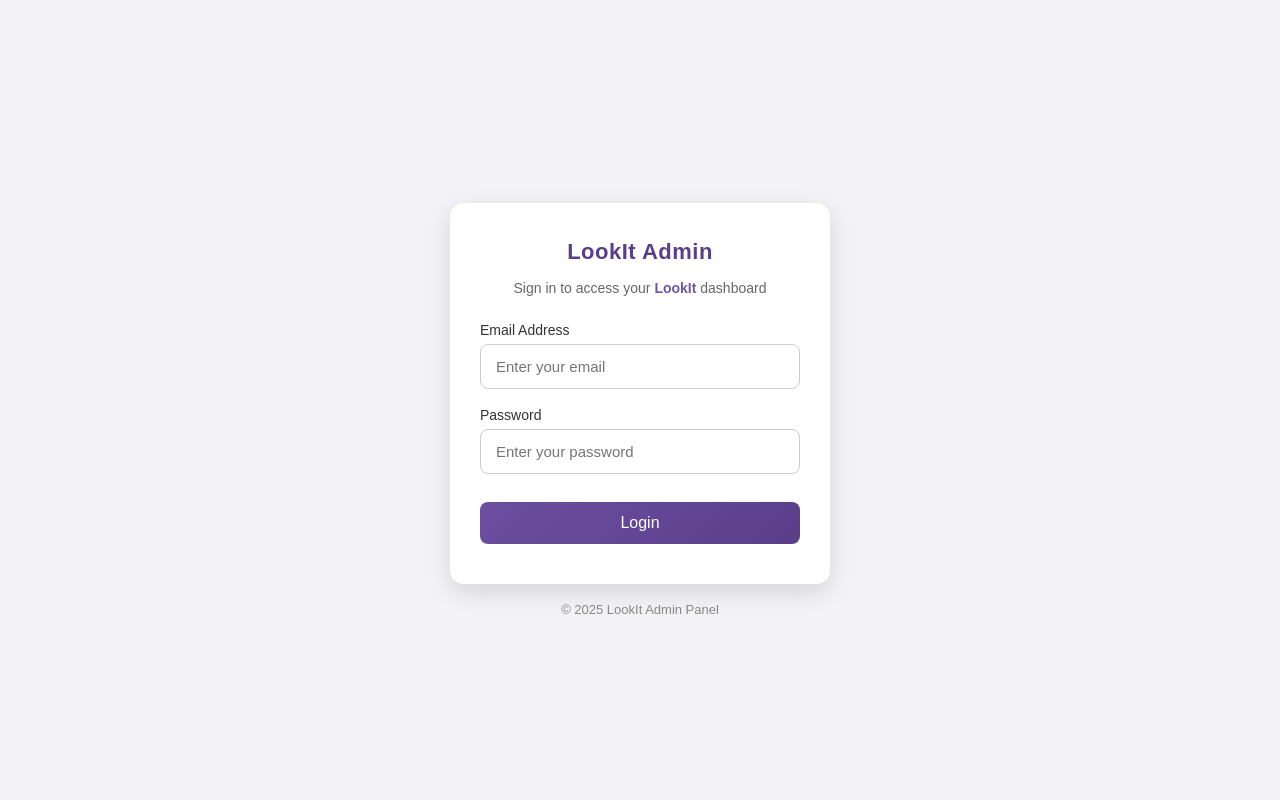
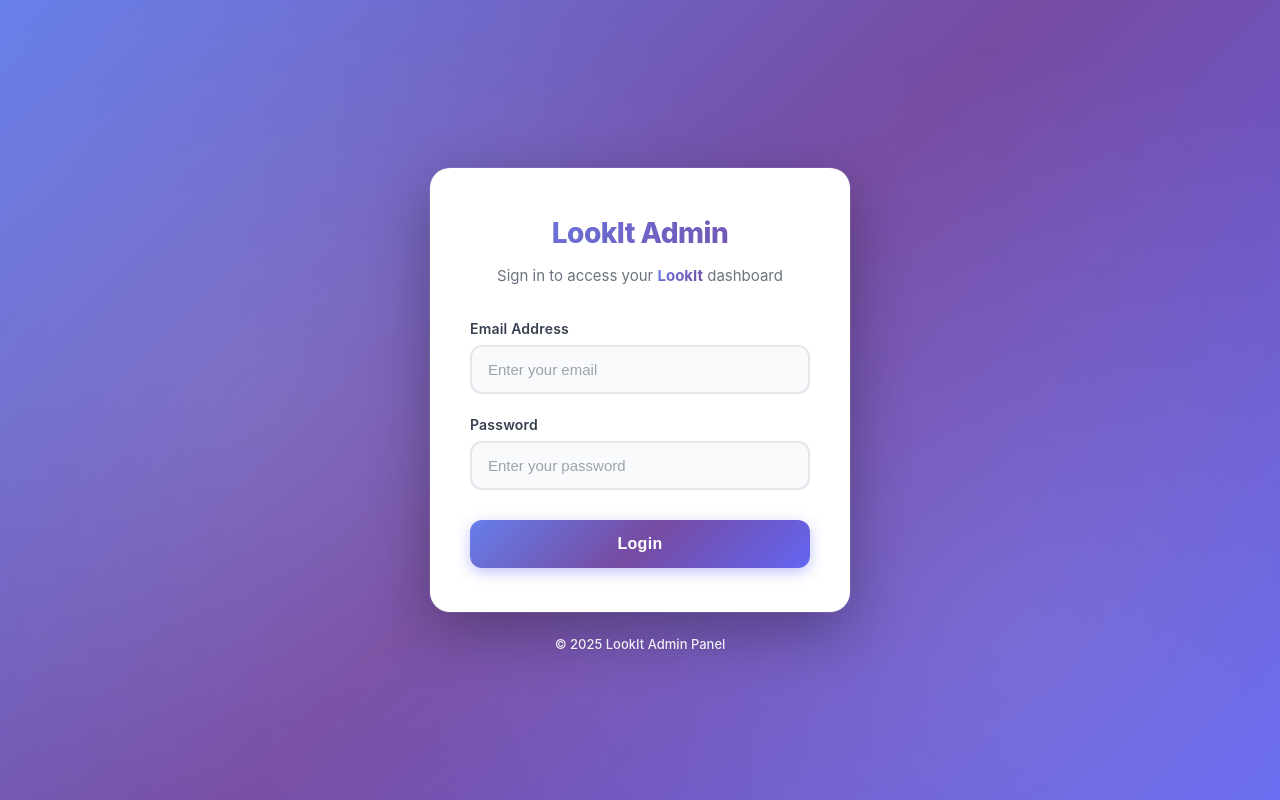
Before and after one commit to abhinavashokm/lookit-ecommerce-django, a Django app: page /admin/login/ in a window 1280 px wide. Run offline with Django 5.2, Linux system fonts and the light colour scheme.

Commit message:
refactor(staff): improve admin login ui

```diff
--- /dev/null
+++ b/lookit/staff/static/staff/css/login.css
@@ -0,0 +1,264 @@
+*,
+*::before,
+*::after {
+    box-sizing: border-box;
+}
+
+body {
+    font-family: -apple-system, BlinkMacSystemFont, 'Segoe UI', Roboto, 'Helvetica Neue', Arial, sans-serif;
+    background: linear-gradient(135deg, #667eea 0%, #764ba2 50%, #6366f1 100%);
+    background-attachment: fixed;
+    margin: 0;
+    min-height: 100vh;
+    display: flex;
+    flex-direction: column;
+    justify-content: center;
+    align-items: center;
+    padding: 40px 20px 20px;
+    position: relative;
+    overflow-x: hidden;
+}
+
+body::before {
+    content: '';
+    position: absolute;
+    top: 0;
+    left: 0;
+    right: 0;
+    bottom: 0;
+    background:
+        radial-gradient(circle at 20% 50%, rgba(255, 255, 255, 0.1) 0%, transparent 50%),
+        radial-gradient(circle at 80% 80%, rgba(255, 255, 255, 0.1) 0%, transparent 50%);
+    pointer-events: none;
+}
+
+.login-card {
+    background: #ffffff;
+    width: 100%;
+    max-width: 420px;
+    padding: 48px 40px 44px;
+    border-radius: 20px;
+    box-shadow: 0 20px 60px rgba(0, 0, 0, 0.3), 0 0 0 1px rgba(255, 255, 255, 0.1);
+    animation: fadeUp .5s ease-out;
+    position: relative;
+    z-index: 1;
+    backdrop-filter: blur(10px);
+}
+
+@keyframes fadeUp {
+    from {
+        opacity: 0;
+        transform: translateY(22px);
+    }
+
+    to {
+        opacity: 1;
+        transform: translateY(0);
+    }
+}
+
+.logo {
+    text-align: center;
+    font-size: 28px;
+    font-weight: 800;
+    background: linear-gradient(135deg, #667eea 0%, #764ba2 100%);
+    -webkit-background-clip: text;
+    -webkit-text-fill-color: transparent;
+    background-clip: text;
+    margin-bottom: 8px;
+    letter-spacing: -0.5px;
+}
+
+.title {
+    font-size: 26px;
+    font-weight: 700;
+    text-align: center;
+    color: #1f2937;
+    margin-bottom: 10px;
+    letter-spacing: -0.3px;
+}
+
+.subtitle {
+    text-align: center;
+    font-size: 15px;
+    color: #6b7280;
+    margin-bottom: 32px;
+    line-height: 1.5;
+}
+
+.subtitle span {
+    background: linear-gradient(135deg, #667eea 0%, #764ba2 100%);
+    -webkit-background-clip: text;
+    -webkit-text-fill-color: transparent;
+    background-clip: text;
+    font-weight: 700;
+}
+
+.error-box {
+    background: linear-gradient(135deg, #fee2e2 0%, #fecaca 100%);
+    color: #991b1b;
+    border: 1px solid #fca5a5;
+    padding: 14px 16px;
+    border-radius: 10px;
+    margin-bottom: 24px;
+    text-align: center;
+    font-size: 14px;
+    line-height: 1.5;
+    box-shadow: 0 2px 8px rgba(239, 68, 68, 0.15);
+    animation: shake 0.4s ease-in-out;
+}
+
+@keyframes shake {
+
+    0%,
+    100% {
+        transform: translateX(0);
+    }
+
+    25% {
+        transform: translateX(-5px);
+    }
+
+    75% {
+        transform: translateX(5px);
+    }
+}
+
+.form-group {
+    margin-bottom: 22px;
+}
+
+label {
+    display: block;
+    margin-bottom: 8px;
+    font-size: 14px;
+    font-weight: 600;
+    color: #374151;
+    letter-spacing: 0.2px;
+}
+
+input {
+    width: 100%;
+    padding: 14px 16px;
+    border-radius: 12px;
+    border: 2px solid #e5e7eb;
+    font-size: 15px;
+    outline: none;
+    transition: all 0.3s cubic-bezier(0.4, 0, 0.2, 1);
+    background-color: #f9fafb;
+    color: #1f2937;
+}
+
+input::placeholder {
+    color: #9ca3af;
+}
+
+/* Autofill fix */
+input:-webkit-autofill {
+    box-shadow: 0 0 0 30px #f9fafb inset;
+    -webkit-text-fill-color: #1f2937;
+}
+
+input:focus {
+    border-color: #6366f1;
+    background-color: #ffffff;
+    box-shadow: 0 0 0 4px rgba(99, 102, 241, 0.1), 0 2px 8px rgba(99, 102, 241, 0.15);
+    transform: translateY(-1px);
+}
+
+input:hover:not(:focus) {
+    border-color: #d1d5db;
+    background-color: #ffffff;
+}
+
+.login-btn {
+    width: 100%;
+    background: linear-gradient(135deg, #667eea 0%, #764ba2 50%, #6366f1 100%);
+    border: none;
+    padding: 15px;
+    font-size: 16px;
+    font-weight: 600;
+    color: white;
+    border-radius: 12px;
+    cursor: pointer;
+    margin-top: 8px;
+    transition: all 0.3s cubic-bezier(0.4, 0, 0.2, 1);
+    box-shadow: 0 4px 14px rgba(99, 102, 241, 0.4);
+    letter-spacing: 0.3px;
+    position: relative;
+    overflow: hidden;
+}
+
+.login-btn::before {
+    content: '';
+    position: absolute;
+    top: 0;
+    left: -100%;
+    width: 100%;
+    height: 100%;
+    background: linear-gradient(90deg, transparent, rgba(255, 255, 255, 0.2), transparent);
+    transition: left 0.5s;
+}
+
+.login-btn:hover::before {
+    left: 100%;
+}
+
+.login-btn:hover {
+    transform: translateY(-2px);
+    box-shadow: 0 6px 20px rgba(99, 102, 241, 0.5);
+}
+
+.login-btn:active {
+    transform: translateY(0);
+    box-shadow: 0 2px 10px rgba(99, 102, 241, 0.4);
+}
+
+.footer {
+    margin-top: 24px;
+    font-size: 13px;
+    color: rgba(255, 255, 255, 0.9);
+    text-align: center;
+    position: relative;
+    z-index: 1;
+    font-weight: 500;
+    text-shadow: 0 1px 2px rgba(0, 0, 0, 0.1);
+}
+
+/* jQuery validation error styling */
+label.error {
+    color: #ef4444;
+    font-weight: 500;
+    font-size: 0.85rem;
+    margin-top: 6px;
+    display: block;
+    animation: fadeIn 0.3s ease;
+}
+
+@keyframes fadeIn {
+    from {
+        opacity: 0;
+        transform: translateY(-5px);
+    }
+
+    to {
+        opacity: 1;
+        transform: translateY(0);
+    }
+}
+
+input.error {
+    border-color: #ef4444;
+    background-color: #fef2f2;
+}
+
+input.error:focus {
+    border-color: #ef4444;
+    box-shadow: 0 0 0 4px rgba(239, 68, 68, 0.1), 0 2px 8px rgba(239, 68, 68, 0.15);
+}
+
+@media (max-width: 400px) {
+    .login-card {
+        padding: 30px 22px 34px;
+    }
+}
--- a/lookit/staff/templates/staff/login.html
+++ b/lookit/staff/templates/staff/login.html
@@ -2,164 +2,11 @@
 <html lang="en">
 
 <head>
+    {% load static %}
     <meta charset="UTF-8">
     <meta name="viewport" content="width=device-width, initial-scale=1.0">
     <title>Admin Login - LookIt</title>
-
-    <style>
-        *,
-        *::before,
-        *::after {
-            box-sizing: border-box;
-        }
-
-        body {
-            font-family: Arial, sans-serif;
-            background-color: #f3f3f7;
-            margin: 0;
-            min-height: 100vh;
-            display: flex;
-            flex-direction: column;
-            justify-content: center;
-            align-items: center;
-            padding: 40px 20px 20px;
-        }
-
-        .login-card {
-            background: #ffffff;
-            width: 100%;
-            max-width: 380px;
-            padding: 36px 30px 40px;
-            border-radius: 14px;
-            box-shadow: 0 8px 24px rgba(0, 0, 0, 0.12);
-            animation: fadeUp .45s ease-out;
-        }
-
-        @keyframes fadeUp {
-            from {
-                opacity: 0;
-                transform: translateY(22px);
-            }
-
-            to {
-                opacity: 1;
-                transform: translateY(0);
-            }
-        }
-
-        .logo {
-            text-align: center;
-            font-size: 22px;
-            font-weight: 700;
-            color: #5A3E8A;
-            margin-bottom: 6px;
-            letter-spacing: 0.5px;
-        }
-
-        .title {
-            font-size: 23px;
-            font-weight: 700;
-            text-align: center;
-            color: #333;
-            margin-bottom: 8px;
-        }
-
-        .subtitle {
-            text-align: center;
-            font-size: 14px;
-            color: #666;
-            margin-bottom: 24px;
-            line-height: 1.4;
-        }
-
-        .subtitle span {
-            color: #6E57A8;
-            font-weight: bold;
-        }
-
-        .error-box {
-            background: #ffe6e6;
-            color: #b30000;
-            border: 1px solid #ffcccc;
-            padding: 10px 12px;
-            border-radius: 6px;
-            margin-bottom: 18px;
-            text-align: center;
-            font-size: 14px;
-            line-height: 1.4;
-        }
-
-        .form-group {
-            margin-bottom: 18px;
-        }
-
-        label {
-            display: block;
-            margin-bottom: 6px;
-            font-size: 14px;
-            color: #333;
-        }
-
-        input {
-            width: 100%;
-            padding: 13px 15px;
-            border-radius: 8px;
-            border: 1px solid #ccc;
-            font-size: 15px;
-            outline: none;
-            transition: 0.22s ease-in-out;
-            background-color: #fff;
-        }
-
-        /* Autofill fix */
-        input:-webkit-autofill {
-            box-shadow: 0 0 0 30px white inset;
-        }
-
-        input:focus {
-            border-color: #6C4EA0;
-            box-shadow: 0 0 0 3px rgba(108, 78, 160, 0.18);
-        }
-
-        .login-btn {
-            width: 100%;
-            background: linear-gradient(135deg, #6C4EA0, #5a3e8a);
-            border: none;
-            padding: 12px;
-            font-size: 16px;
-            color: white;
-            border-radius: 8px;
-            cursor: pointer;
-            margin-top: 10px;
-            transition: 0.22s ease;
-        }
-
-        .login-btn:hover {
-            opacity: 0.92;
-        }
-
-        .footer {
-            margin-top: 18px;
-            font-size: 13px;
-            color: #888;
-            text-align: center;
-        }
-
-        /* jQuery validation error styling */
-        label.error {
-            color: red;
-            font-weight: normal;
-            font-size: 0.85rem;
-            margin-top: 4px;
-        }
-
-        @media (max-width: 400px) {
-            .login-card {
-                padding: 30px 22px 34px;
-            }
-        }
-    </style>
-
+    <link rel="stylesheet" href="{% static 'staff/css/login.css' %}">
 </head>
 
 <body>
@@ -201,50 +48,7 @@
 
     <script src="https://cdnjs.cloudflare.com/ajax/libs/jquery/3.6.0/jquery.min.js"></script>
     <script src="https://cdnjs.cloudflare.com/ajax/libs/jquery-validate/1.19.5/jquery.validate.min.js"></script>
-
-    <script>
-        $(document).ready(function () {
-
-            $("#login_form").validate({
-                rules: {
-                    email: {
-                        required: true,
-                        email: true
-                    },
-                    password: {
-                        required: true
-                    }
-                },
-                messages: {
-                    email: {
-                        required: "Email is required",
-                        email: "Please enter a valid email"
-                    },
-                    password: {
-                        required: "Password is required"
-                    },
-                },
-                onkeyup: true,
-                errorClass: "error",
-                errorElement: "label",
-                errorPlacement: function (error, element) {
-                    error.insertAfter(element);
-                }
-            });
-        });
-    </script>
-
-    <!--autohide error messages after 4 seconds-->
-    <script>
-        setTimeout(function () {
-            const alerts = document.querySelectorAll('.error-box');
-            alerts.forEach(alert => {
-                alert.style.transition = "opacity 0.8s";
-                alert.style.opacity = "0";
-                setTimeout(() => alert.remove(), 800);
-            });
-        }, 4000);
-    </script>
+    <script src="{% static 'staff/js/login.js' %}"></script>
 </body>
 
 </html>
```
Also changed, not shown: lookit/staff/static/staff/js/login.js (added, +41 -0 lines).
